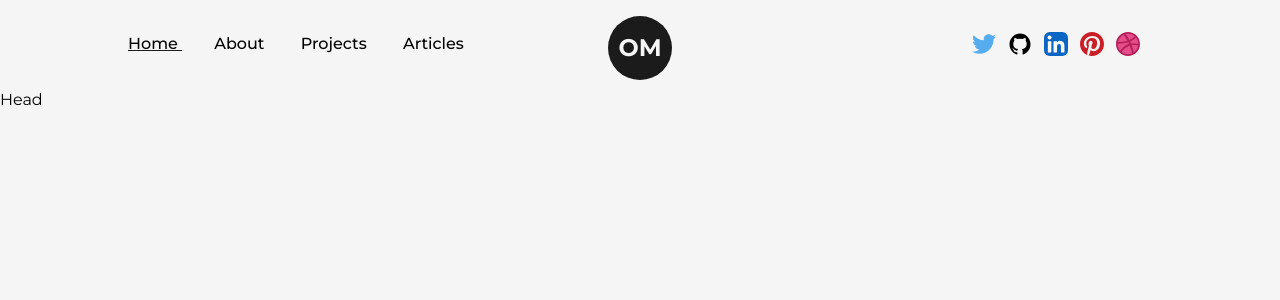
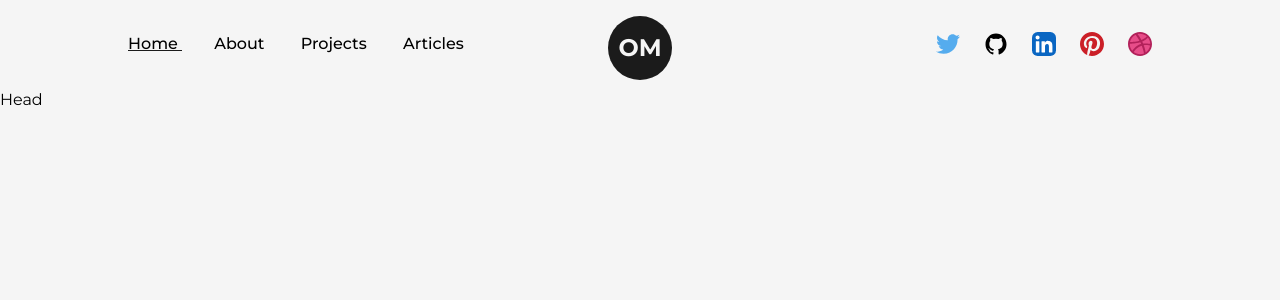
Before and after one commit to oli-mac/3D_portfolio, a Next.js app: page / in a window 1280 px wide. Shown: the top 300 px of the page. Built offline with nearby package versions, Linux system fonts and the light colour scheme.

Commit message:
home section

```diff
--- a/src/components/NavBar.js
+++ b/src/components/NavBar.js
@@ -54,13 +54,13 @@ const NavBar = () => {
                 target={'_blank'}
                 whileHover={{y: -2}}
                 whileTap={{scale: 0.9}}
-                className='w-6 mr-3'>
+                className='w-6 mx-3'>
                     <GithubIcon />
             </motion.a>
             <motion.a
                 whileHover={{y: -2}}
                 whileTap={{scale: 0.9}}
-                className='w-6 mr-3'
+                className='w-6 mx-3'
                 href="https://www.linkedin.com/in/olyad-mulugeta-79875621b/"
                 target={'_blank'}>
                 <LinkedInIcon />
@@ -68,7 +68,7 @@ const NavBar = () => {
             <motion.a
                 whileHover={{y: -2}}
                 whileTap={{scale: 0.9}}
-                className='w-6 mr-3'
+                className='w-6 mx-3'
                 href="https://www.linkedin.com/in/olyad-mulugeta-79875621b/"
                 target={'_blank'}>
                 <PinterestIcon />
@@ -76,7 +76,7 @@ const NavBar = () => {
             <motion.a
                 whileHover={{y: -2}}
                 whileTap={{scale: 0.9}}
-                className='w-6 mr-3'
+                className='w-6 ml-3'
                 href="https://www.linkedin.com/in/olyad-mulugeta-79875621b/"
                 target={'_blank'}>
                 <DribbbleIcon />
```
